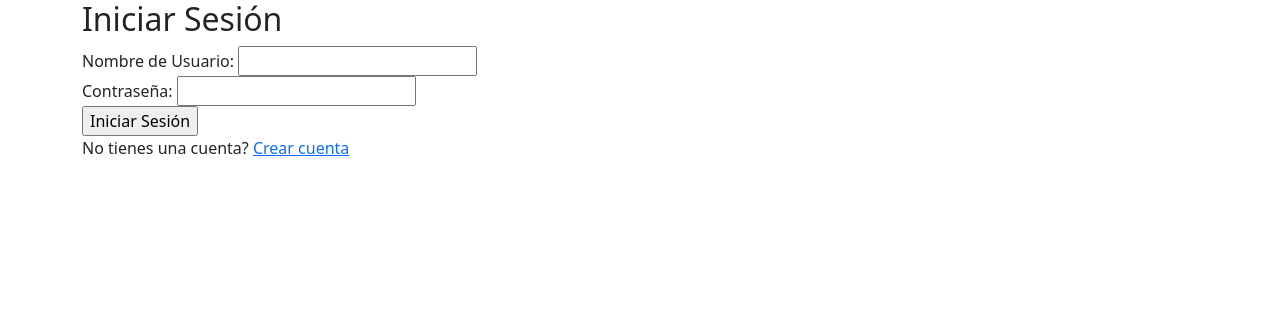
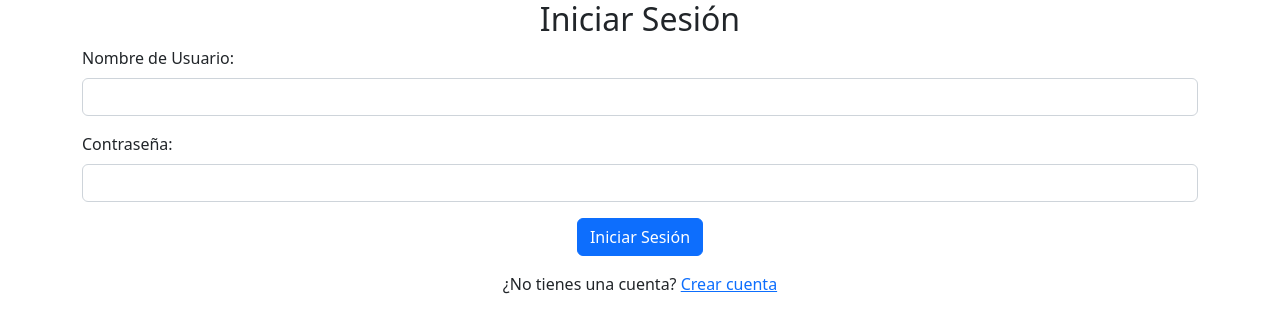
Before and after one commit to lenny1214/Banquito, a PHP site: page /login.php in a window 1280 px wide. Shown: the top 333 px of the page. Run offline with PHP 8.4, Linux system fonts and the light colour scheme.

Commit message:
modificaciones login

```diff
--- a/html/login.php
+++ b/html/login.php
@@ -27,7 +27,7 @@
   <header>
     <!-- place navbar here -->
   </header>
-<div class="container">
+  <div class="container login-container">
 
 
   <main>
@@ -80,21 +80,28 @@ if ($_SERVER['REQUEST_METHOD'] === 'POST') {
 }
 ?>
 
-<h2>Iniciar Sesión</h2>
+<h2 class="text-center">Iniciar Sesión</h2>
     <?php if (isset($error_message)) : ?>
-        <p style="color: red;"><?php echo $error_message; ?></p>
+      <p style="color: red;"><?php echo $error_message; ?></p>
     <?php endif; ?>
     <form method="post" action="">
-        <label for="nombre_usuario">Nombre de Usuario:</label>
-        <input type="text" id="nombre_usuario" name="nombre_usuario" required><br>
+      <div class="mb-3">
+        <label for="nombre_usuario" class="form-label">Nombre de Usuario:</label>
+        <input type="text" class="form-control" id="nombre_usuario" name="nombre_usuario" required>
+      </div>
 
-        <label for="contrasena">Contraseña:</label>
-        <input type="password" id="contrasena" name="contrasena" required><br>
+      <div class="mb-3">
+        <label for="contrasena" class="form-label">Contraseña:</label>
+        <input type="password" class="form-control" id="contrasena" name="contrasena" required>
+      </div>
 
-        <input type="submit" value="Iniciar Sesión">
-        <p>No tienes una cuenta? <a href="crearCuenta.php">Crear cuenta</a></p>
+      <div class="mb-3 text-center">
+        <input type="submit" class="btn btn-primary" value="Iniciar Sesión">
+      </div>
+
+      <p class="text-center">¿No tienes una cuenta? <a href="crearCuenta.php">Crear cuenta</a></p>
     </form>
-
+  </div>
   </main>
   <footer>
     <!-- place footer here -->
```
